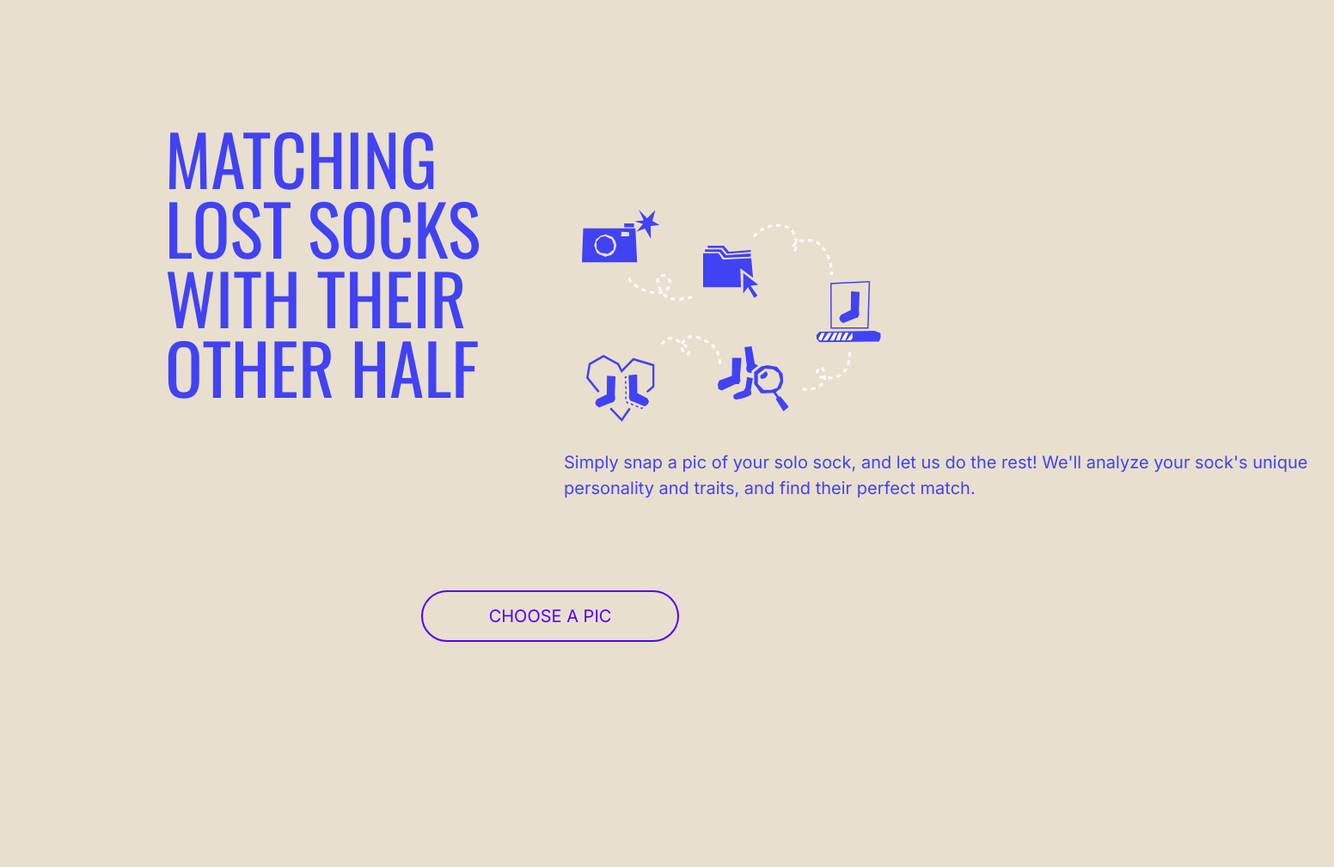
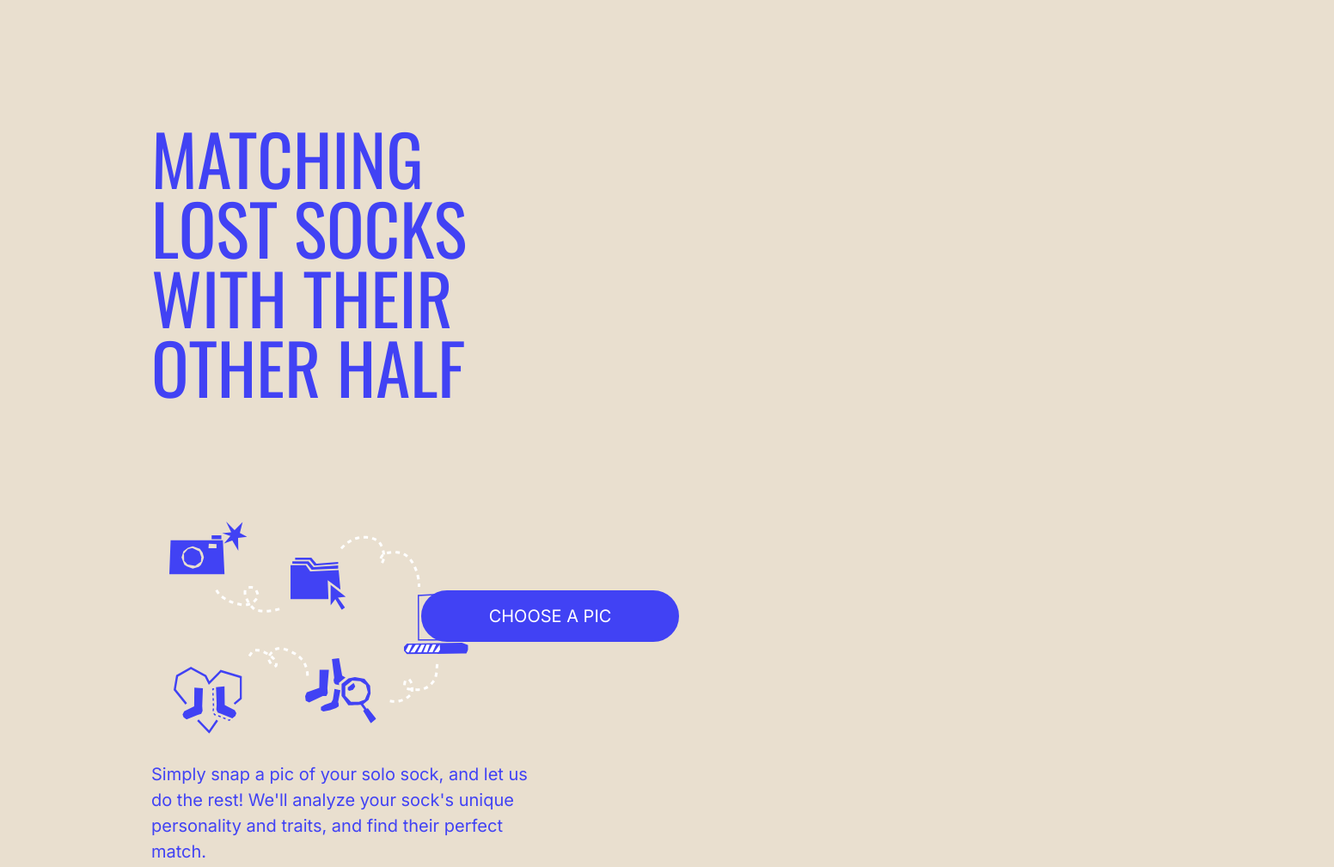
Before and after one commit to number0505/sock, a website: page public/upload.html in a window 1280 px wide. Shown: the part 13-1022 px from the top of the page at 86% size, 1552 px wide, since content can reach past the window. Before the commit the page ends 800 px from the top, so only its background shows below. Drawn offline with nearby package versions, Linux system fonts and the light colour scheme.

Commit message:
change font size

```diff
--- a/public/assets/style.css
+++ b/public/assets/style.css
@@ -3,7 +3,7 @@
 
 	/* FONT SIZE */
 	--font-size: 16px !important;
-	--h1-size: calc(var(--font-size) * 4.5);
+	--h1-size: 68px;
 	--h2-size: calc(var(--font-size) * 1.5);
 	--h3-size: 20px;
 	--btn-size: 20px;
--- a/public/assets/upload.css
+++ b/public/assets/upload.css
@@ -10,8 +10,8 @@ html{
 /* 이게 뭐죠? */
 body {
 	padding: 16px 16px 180px 16px; /* var(--font-size); */
-	height: 100vh; /* 전체 높이를 화면에 맞춤 */
-	width: 100vw;
+	/* height: 100vh;  */
+	width: calc( 100vw - 32px);
 
 	/* display: grid;
 	grid-template-columns: repeat(auto-fill, 1fr);
@@ -69,7 +69,7 @@ p{
 	flex-shrink: 0; /* 이 요소는 축소되지 않음 */
 	flex-grow: 1;
 
-	margin: 140px 0;
+	margin-bottom: 40px;
 }
 
 .guide {
@@ -91,13 +91,6 @@ p{
   display: inline-block;
 	position: fixed;
 	bottom: 40px;
-
-
-	color: rgb(81, 0, 255); /* 텍스트 컬러 */
-	text-align: center;
-
-	background-color: transparent; /* 배경색 투명 */
-  border: 2px solid rgb(81, 0, 255);
 }
 
 .spinner {
@@ -166,9 +159,10 @@ p{
 
 	.header {
 		width: 50%;
+		margin: 140px 0;
 	}
 
-	.footer {
+	.guide {
 		width: 50%;
 	}
 }
--- a/public/upload.html
+++ b/public/upload.html
@@ -13,7 +13,8 @@
 
 	</head>
 	<body>
-		<div class="content-container">
+		<main class="content-container">
+			<section>
 				<div class="header">
 					<!-- <a href='/' class='btn'> Back </a> -->
 					<h1 id="upload_header">
@@ -33,6 +34,8 @@
 					<p class="confirmation">Image uploaded successfully!</p>
 					<!-- 이미지 사이즈 나중에 수정 필요 -->
 				</div>
+			</section>
+
 			<form method='post' id="myForm" action='/result' enctype='multipart/form-data'>
 				<input type='file' id='fileInput' name='image' style='display: none;' />
 				<img id="preview" src="" alt="image preview" style="max-width: 100%; height: auto; display: none;" />
@@ -42,7 +45,9 @@
 				<label id="fileLabel" class='custom-file-input btn primary_btn btn_center' onclick="document.getElementById('fileInput').click();">Choose a pic</label>
 				<input type='submit' id='submitBtn' class='active_submit primary_btn btn btn_center' style='display:none;'/>
 			</form>
-		</div>
+
+		</main>
+
 
 		<script src="script.js"></script>
 		<script src="upload.js"></script>
```
Lines whose indentation alone changed are shown as unchanged.
